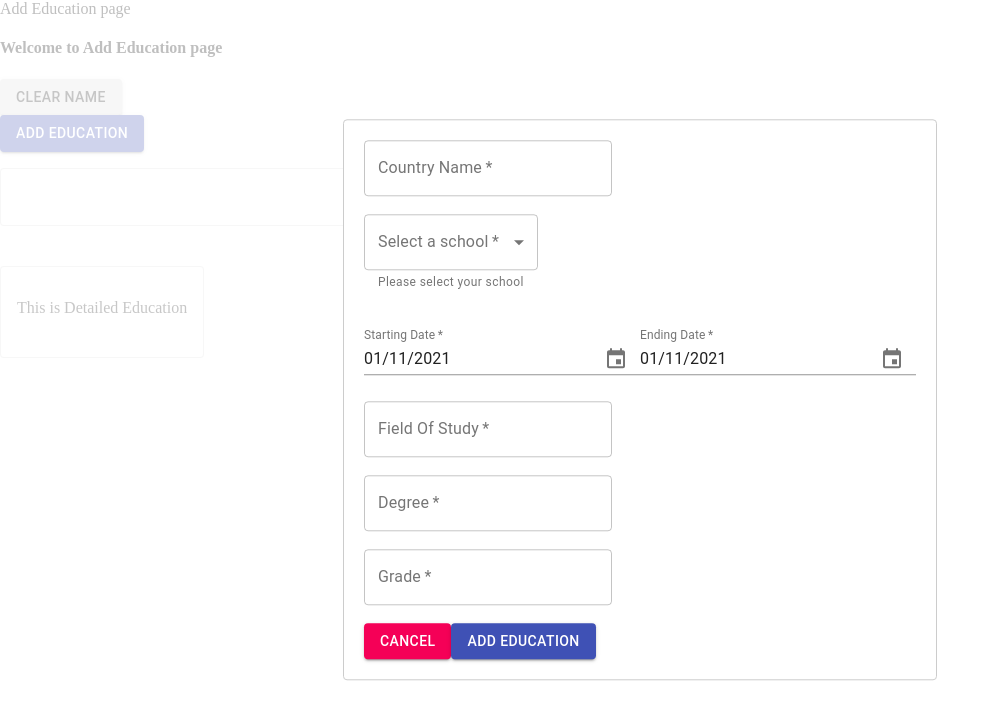
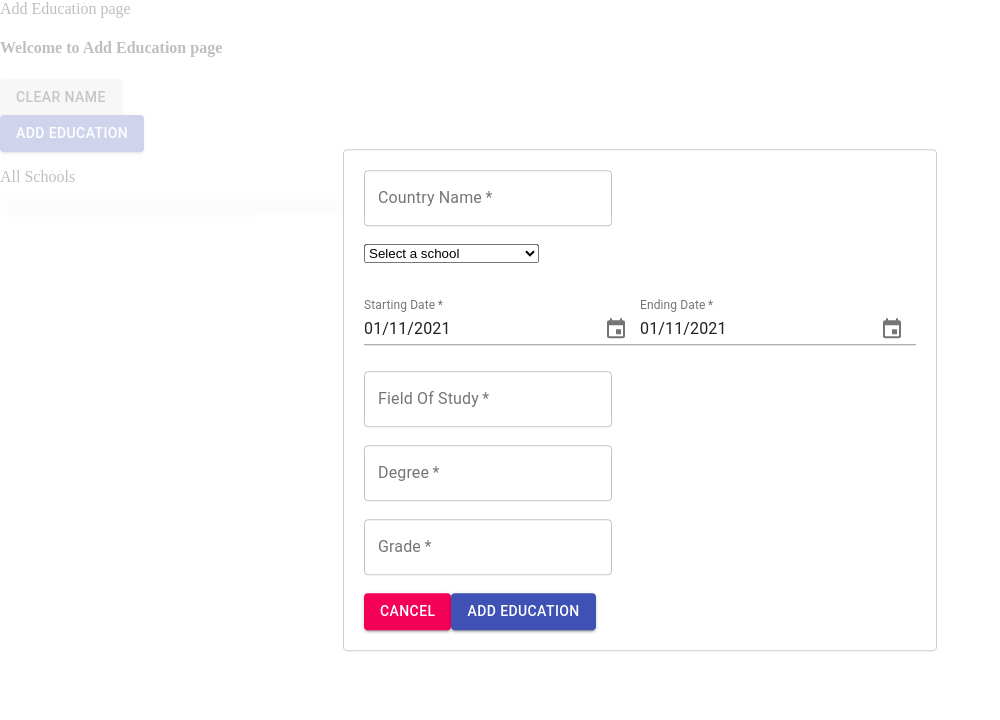
Before and after one commit to DanteDX/ShowwCaseChallenge, a React (Create React App) app: page /addEducation in a window 1280 px wide. Both pictures are taken after a click on the button "ADD EDUCATION". Shown: the top 720 px of the page, without its empty margins (0-1000 px from the left). Built offline with nearby package versions, Linux system fonts and the light colour scheme.

Commit message:
Education Layout updated

```diff
--- a/src/components/AddEducation.tsx
+++ b/src/components/AddEducation.tsx
@@ -28,11 +28,11 @@ const _AddEducation: React.FunctionComponent<AddEducationProps> = ({ history, cl
       <h4>Welcome {nameState.name} to Add Education page</h4>
       <Button variant="contained" onClick={e => handleClick(e)}>Clear Name</Button>
       <EducationModal />
-      <Grid container spacing={3} direction="column">
+      <Grid container spacing={3} direction="row">
         <Grid item xs={4}>
           <SideEducation educations={educations}/>
         </Grid>
-        <Grid item container xs={6} direction="row">
+        <Grid container item xs={8} direction="column">
           <DetailedEducation educations={educations}/>
         </Grid>
       </Grid>
--- a/src/components/DetailedEducation.tsx
+++ b/src/components/DetailedEducation.tsx
@@ -6,11 +6,16 @@ interface DetailedState{
 }
 
 export const DetailedEducation: React.FunctionComponent<DetailedState> = ({ educations }) => {
-  return (
-    <Card variant="outlined" raised={true}>
+  const CardList = educations.map(eachEducation => (
+    <Card raised={true}>
       <CardContent>
-        <p>This is Detailed Education</p>
+        <p>{eachEducation.schoolName}</p>
       </CardContent>
     </Card>
+  ));
+  return (
+    <div>
+    {CardList.slice(1,CardList.length)}
+    </div>
   )
 }
--- a/src/components/EducationModal.tsx
+++ b/src/components/EducationModal.tsx
@@ -1,18 +1,20 @@
 import Modal from "react-modal";
 import React from "react";
 import 'date-fns';
-import { TextField, Button,MenuItem } from "@material-ui/core";
+import { TextField, Button } from "@material-ui/core";
 import { MuiPickersUtilsProvider, KeyboardDatePicker} from "@material-ui/pickers";
 import DateFnsUtils from '@date-io/date-fns';
 import { connect } from "react-redux";
 import { addEducationAction } from "../actions/EducationActions";
 import { EducationInterface } from "../reducers/EducationReducer";
+import {StoreState} from "../reducers/index";
 
 interface EducationState{
   addEducationAction: Function;
+  educations: EducationInterface[];
 }
 
-const _EducationModal:React.FunctionComponent<EducationState> = ({addEducationAction}) => {
+const _EducationModal:React.FunctionComponent<EducationState> = ({addEducationAction,educations}) => {
 
   const [modalOpen, setModalOpen] = React.useState(false);
   const customStyles = {
@@ -40,7 +42,7 @@ const _EducationModal:React.FunctionComponent<EducationState> = ({addEducationAc
   };
   const submitHandler = (e?: React.MouseEvent<HTMLElement>) => {
     const details:EducationInterface = {
-      id: 10,
+      id: educations.length + 1,
       country: countryName,
       schoolName,
       degree: Degree,
@@ -51,7 +53,7 @@ const _EducationModal:React.FunctionComponent<EducationState> = ({addEducationAc
       description: ""
     };
     addEducationAction(details);
-    alert('Submitted');
+    // alert('Submitted');
     setModalOpen(false);
   }
   return (
@@ -62,11 +64,12 @@ const _EducationModal:React.FunctionComponent<EducationState> = ({addEducationAc
       >
           <TextField required color="primary" variant="outlined" onChange={e => setCountryName(e.currentTarget.value) } type="text" label="Country Name" />
         <br /><br />
-        <TextField helperText="Please select your school" color="primary" variant="outlined" select required label="Select a school" onChange={e => setSchoolName(e.currentTarget.value)}>
-          <MenuItem value="Gregory">St. Gregory's High School</MenuItem>
-          <MenuItem value="Xaviers">Xaviers</MenuItem>
-          <MenuItem value="Joseph">Joseph</MenuItem>
-        </TextField>
+        <select id="schoolName" onChange={e => setSchoolName(e.currentTarget.value)}>
+          <option value="">Select a school</option>
+          <option value="Gregory">St. Gregory's High School</option>
+          <option value="Xaviers">Xaviers</option>
+          <option value="Joseph">Joseph</option>
+        </select>
           <br /><br/>
         <MuiPickersUtilsProvider utils={DateFnsUtils}>
           <KeyboardDatePicker
@@ -115,4 +118,9 @@ const _EducationModal:React.FunctionComponent<EducationState> = ({addEducationAc
   )
 }
 
-export const EducationModal = connect(null, { addEducationAction })(_EducationModal);
+const mapStateToProps = (state: StoreState) => {
+  return {
+    educations: state.EducationReducer
+  }
+}
+export const EducationModal = connect(mapStateToProps, { addEducationAction })(_EducationModal);
--- a/src/components/SideEducation.tsx
+++ b/src/components/SideEducation.tsx
@@ -15,10 +15,11 @@ export const SideEducation: React.FunctionComponent<SideEducationState> = ({ edu
     )
   });
   return (
-    <p>
-      <Card variant="outlined" raised={true}>
-        {EducationList}
+    <>
+      <p>All Schools</p>
+      <Card raised={true}>
+        {EducationList.slice(1,EducationList.length)}
       </Card>
-    </p>
+    </>
   )
 }
```
Also changed, not shown: src/components/dist/AddEducation.js, src/components/dist/DetailedEducation.js, src/components/dist/EducationModal.js, src/components/dist/SideEducation.js, 2 other files (tests, documents, lock files or other folders).
